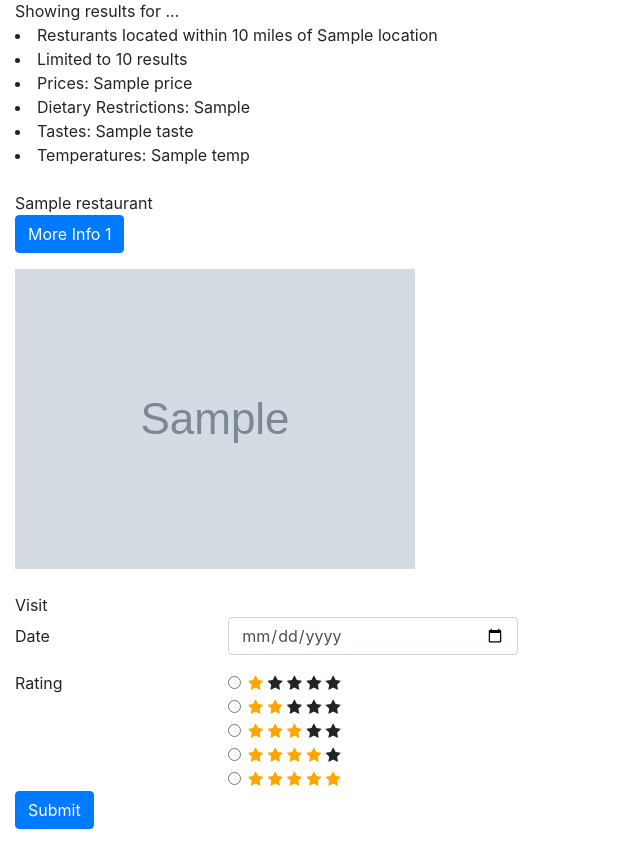
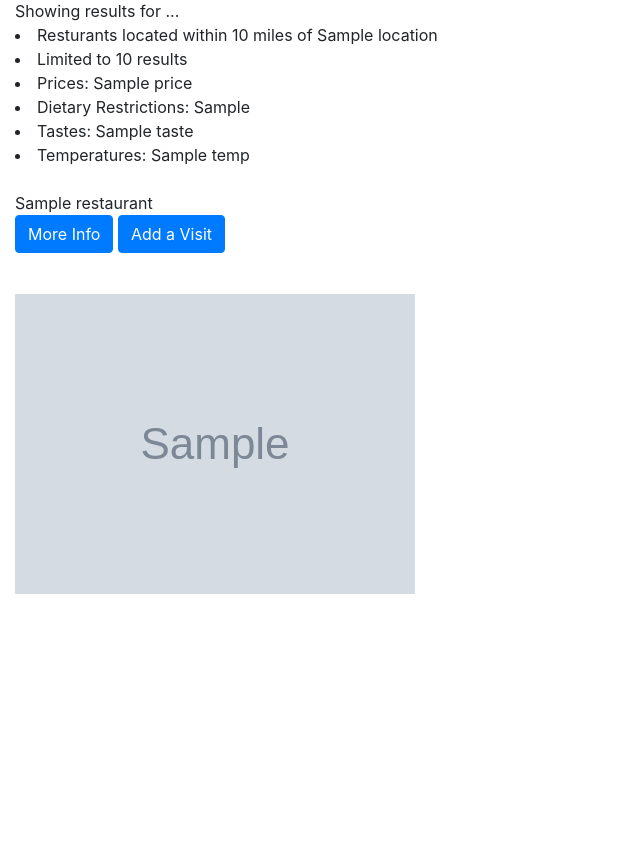
Before and after one commit to alyssalew/foraging-foodie, a Flask app: template templates/results.html in a window 1280 px wide. Shown: the part 229-1090 px from the top of the page, without its empty margins (0-640 px from the left). After the commit the page ends 823 px from the top, so only its background shows below. Run offline with Flask 2, Linux system fonts and the light colour scheme; the template is opened without the code that fills it: most values are stand-ins (such as "Sample title", 1, 10 or a date in 2020); grey boxes marked "Sample" are stand-in pictures; some libraries are stand-ins or nearby versions.

Commit message:
Put visits form into collapse

```diff
--- a/templates/results.html
+++ b/templates/results.html
@@ -70,10 +70,16 @@
                 <!-- Collapsible Button -->
                 <p>
                   <button class="btn btn-primary" type="button" id= "my_button{{restaurant.id}}" value="{{restaurant.id}}" data-toggle="collapse" data-target="#collapseExample{{restaurant.id}}" aria-expanded="false" aria-controls="collapseExample">
-                    More Info {{restaurant.id}}
+                    More Info
+                  </button>
+                  <button class="btn btn-primary" type="button" data-toggle="collapse" data-target="#multiCollapseExample{{restaurant.id}}" aria-expanded="false" aria-controls="multiCollapseExample2">
+                    Add a Visit
                   </button>
                 </p>
-                <div class="collapse" id="collapseExample{{restaurant.id}}">
+
+                <div class="row">
+                  <div class="col">
+                    <div class="collapse multi-collapse" id="collapseExample{{restaurant.id}}">
                       <div class="card card-body">
                         <!-- More info to be added here by AJAX -->
                         Avg Rating: {{restaurant.rating}} <br>
@@ -82,25 +88,25 @@
                         Phone: {{restaurant.display_phone}} <br>
                       </div>
                     </div>
+                  </div>
+                  <div class="col">
+                    <div class="collapse multi-collapse" id="multiCollapseExample{{restaurant.id}}">
+                      <div class="card card-body">
 
-                <div class="image"><img src="{{restaurant.image_url}}"></div>
-            </div>
-            <br>
-
-            Visit
+                        <!-- Visit Form -->
                         <form action="/new-visit" method="POST">
                           <input type="hidden" name="yelp_id" value="{{restaurant.id}}">
                           <input type="hidden" name="rest_name" value="{{restaurant.name}}">
                           <div class="form-group row">
                             <label for="inputDate" class="col-sm-2 col-form-label">Date</label>
-                <div class="col-sm-3">
+                            <div class="col-sm-6">
                               <input type="date" class="form-control" name="visit_date" id="inputDate" required>
                             </div>
                           </div>
                           <fieldset class="form-group">
                             <div class="row">
                               <legend class="col-form-label col-sm-2 pt-0">Rating</legend>
-                  <div class="col-sm-3">
+                              <div class="col-sm-6">
                                 <div class="form-check">
                                   <input class="form-check-input" type="radio" name="rating" id="gridRadios1" value="1">
                                   <label class="form-check-label" for="gridRadios1">
@@ -153,13 +159,23 @@
                                 </div>
                               </div>
                             </div>
+                          <br>
                           <div class="form-group row">
-                <div class="col-sm-3">
+                            <div class="col-sm-6">
                               <button type="submit" class="btn btn-primary">Submit</button>
                             </div>
                           </div>
                         </form>
 
+                      </div>
+                    </div>
+                  </div>
+                </div>
+
+                <br>
+                <div class="image"><img src="{{restaurant.image_url}}"></div>
+            </div>
+            <br>
         {% endfor %}
 
     </div>
```
Lines whose indentation alone changed are shown as unchanged.
